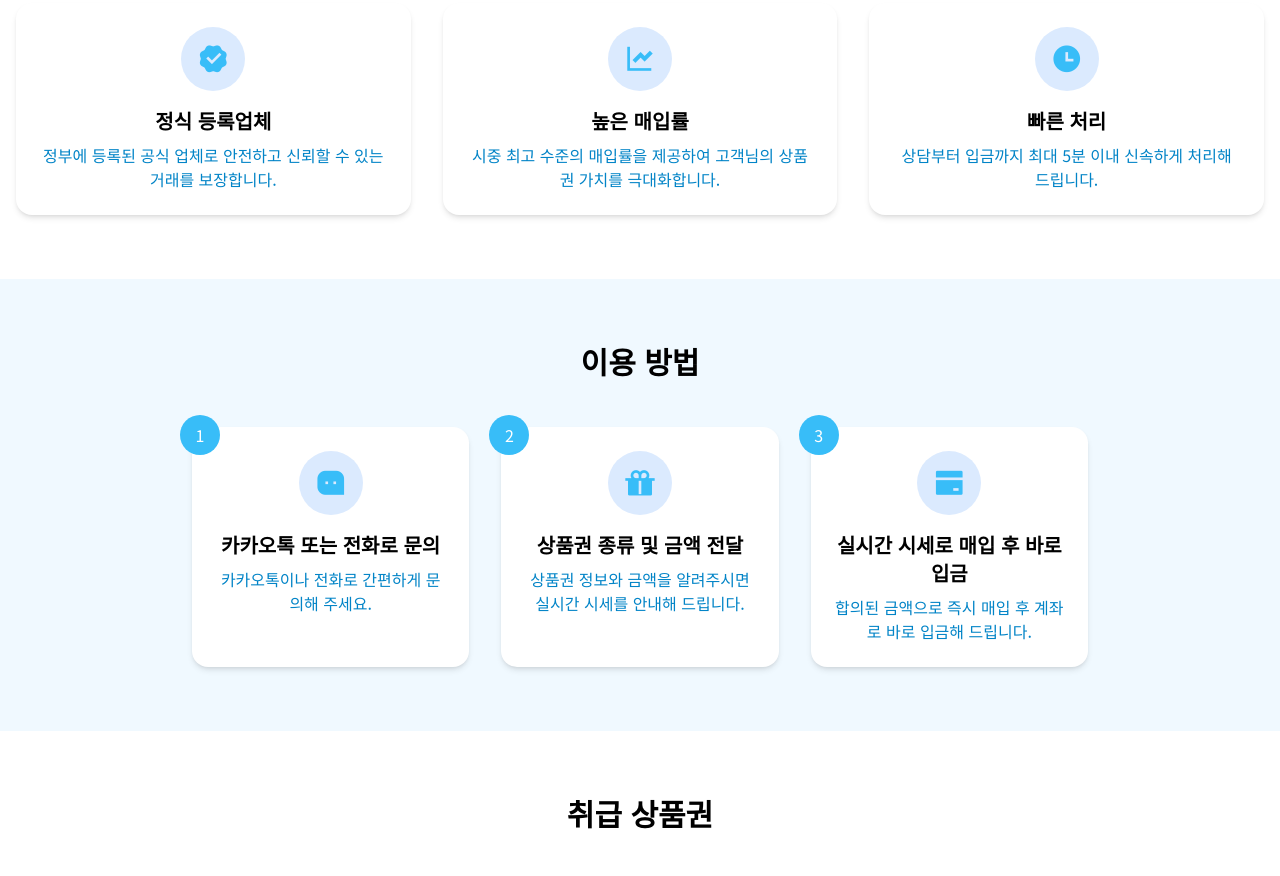
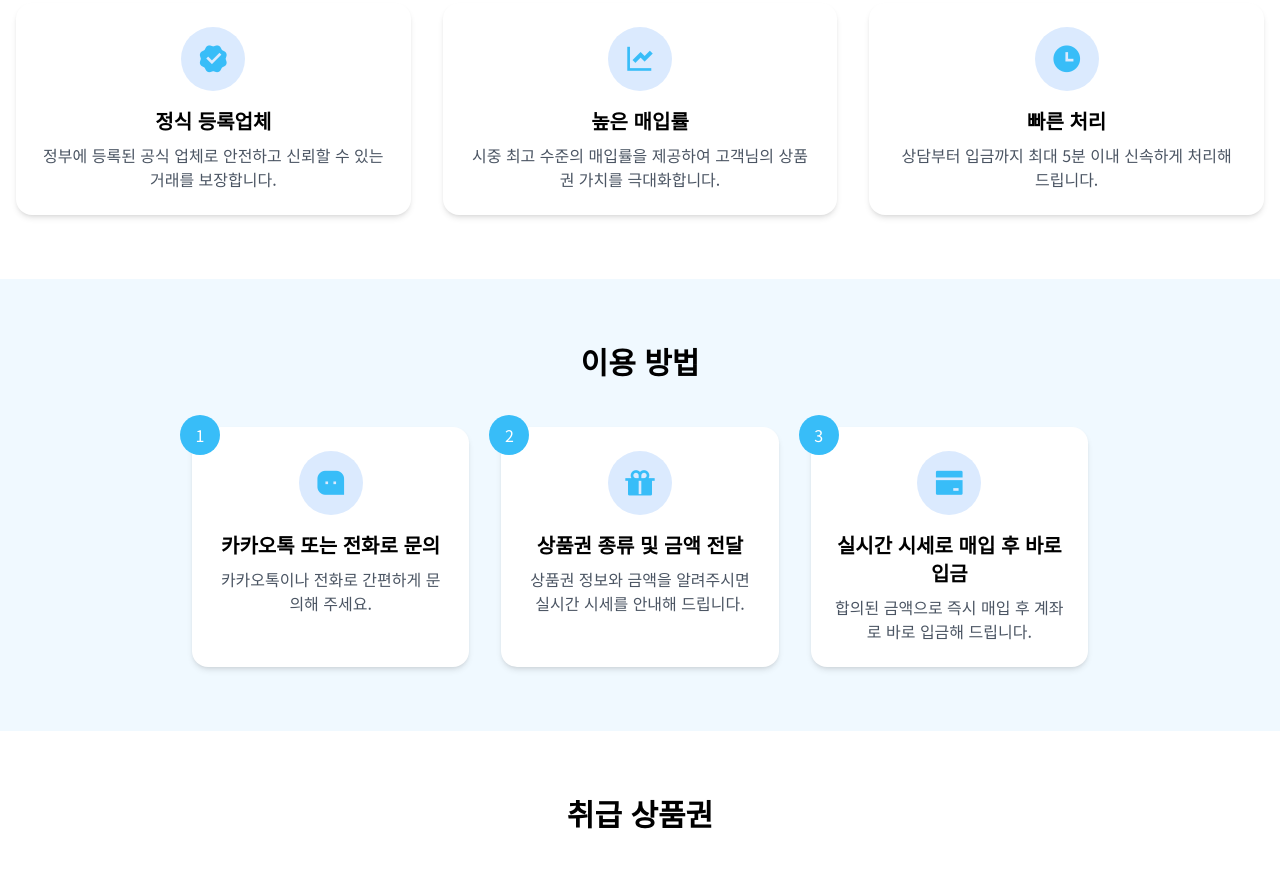
Before and after one commit to ggbtk/stk_kaka222333, a plain HTML site: page index.html in a window 1280 px wide. Shown: the part 1099-1975 px from the top of the page. Drawn offline with nearby package versions, Linux system fonts and the light colour scheme.

Commit message:
Update index.html

```diff
--- a/index.html
+++ b/index.html
@@ -185,7 +185,7 @@
                         <i class="ri-verified-badge-fill ri-2x text-primary"></i>
                     </div>
                     <h3 class="text-xl font-bold mb-2">정식 등록업체</h3>
-                    <p class="text-sky-600">정부에 등록된 공식 업체로 안전하고 신뢰할 수 있는 거래를 보장합니다.</p>
+                    <p class="text-gray-600">정부에 등록된 공식 업체로 안전하고 신뢰할 수 있는 거래를 보장합니다.</p>
                 </div>
 
                 <div class="bg-white p-6 rounded-lg shadow-md hover:shadow-lg transition-all text-center">
@@ -193,7 +193,7 @@
                         <i class="ri-line-chart-fill ri-2x text-primary"></i>
                     </div>
                     <h3 class="text-xl font-bold mb-2">높은 매입률</h3>
-                    <p class="text-sky-600">시중 최고 수준의 매입률을 제공하여 고객님의 상품권 가치를 극대화합니다.</p>
+                    <p class="text-gray-600">시중 최고 수준의 매입률을 제공하여 고객님의 상품권 가치를 극대화합니다.</p>
                 </div>
 
                 <div class="bg-white p-6 rounded-lg shadow-md hover:shadow-lg transition-all text-center">
@@ -201,7 +201,7 @@
                         <i class="ri-time-fill ri-2x text-primary"></i>
                     </div>
                     <h3 class="text-xl font-bold mb-2">빠른 처리</h3>
-                    <p class="text-sky-600">상담부터 입금까지 최대 5분 이내 신속하게 처리해 드립니다.</p>
+                    <p class="text-gray-600">상담부터 입금까지 최대 5분 이내 신속하게 처리해 드립니다.</p>
                 </div>
             </div>
         </div>
@@ -219,7 +219,7 @@
                         <i class="ri-message-3-fill ri-2x text-primary"></i>
                     </div>
                     <h3 class="text-xl font-bold mb-2 text-center">카카오톡 또는 전화로 문의</h3>
-                    <p class="text-sky-600 text-center">카카오톡이나 전화로 간편하게 문의해 주세요.</p>
+                    <p class="text-gray-600 text-center">카카오톡이나 전화로 간편하게 문의해 주세요.</p>
                 </div>
 
                 <div class="bg-white p-6 rounded-lg shadow-md relative">
@@ -228,7 +228,7 @@
                         <i class="ri-gift-fill ri-2x text-primary"></i>
                     </div>
                     <h3 class="text-xl font-bold mb-2 text-center">상품권 종류 및 금액 전달</h3>
-                    <p class="text-sky-600 text-center">상품권 정보와 금액을 알려주시면 실시간 시세를 안내해 드립니다.</p>
+                    <p class="text-gray-600 text-center">상품권 정보와 금액을 알려주시면 실시간 시세를 안내해 드립니다.</p>
                 </div>
 
                 <div class="bg-white p-6 rounded-lg shadow-md relative">
@@ -237,7 +237,7 @@
                         <i class="ri-bank-card-fill ri-2x text-primary"></i>
                     </div>
                     <h3 class="text-xl font-bold mb-2 text-center">실시간 시세로 매입 후 바로 입금</h3>
-                    <p class="text-sky-600 text-center">합의된 금액으로 즉시 매입 후 계좌로 바로 입금해 드립니다.</p>
+                    <p class="text-gray-600 text-center">합의된 금액으로 즉시 매입 후 계좌로 바로 입금해 드립니다.</p>
                 </div>
             </div>
         </div>
```
